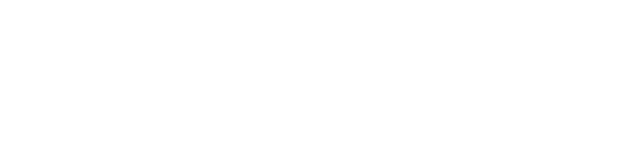
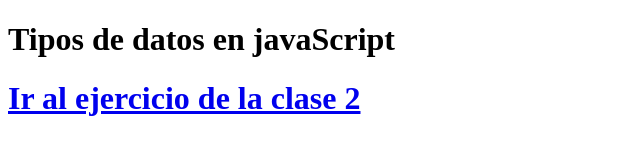
Before and after one commit to JamDev21/DEVF_X_BECALOS-MODULO-3, a plain HTML site: page 1erClase-04-02-2025/index.html in a window 1280 px wide. Shown: the whole page, without its empty margins (0-640 px from the left). Drawn offline with Linux system fonts and the light colour scheme.

Commit message:
Realize combios para poder visualizar la página en github pag

```diff
--- a/1erClase-04-02-2025/index.html
+++ b/1erClase-04-02-2025/index.html
@@ -7,5 +7,7 @@
 </head>
 <body>
     <script src="./tipos_de_datos.js"></script>
+    <h1>Tipos de datos en javaScript</h1>
+    <a href="2daClase-06-02-2025\index_clase2.html"><h1>Ir al ejercicio de la clase 2</h1></a>
 </body>
 </html>
```
Also changed, not shown: 2daClase-06-02-2025/index_clase2.html (renamed from 2daClase-06-02-2025/index.html).
